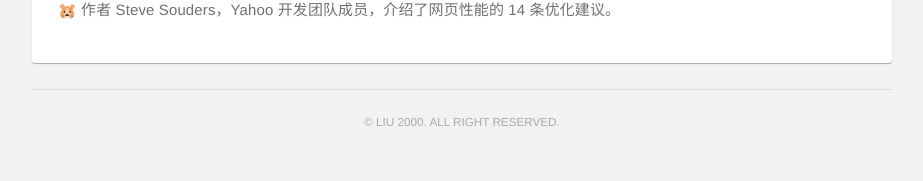
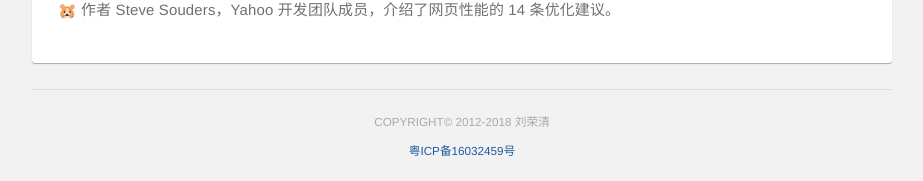
Before and after one commit to chenzilu1990/liurongqing.github.io, a Jekyll site: the page built from index.html, in a window 1280 px wide and 900 px high, scrolled down 2900 px. Shown: the part 716-897 px from the top of the window, without its empty margins (178-1101 px from the left). Built offline with Jekyll 4.4.1, drawn with Linux system fonts in a browser that asks for light colours; emoji names are drawn with the system emoji font; comment, search, counter and statistics services are not loaded; before the commit the page ends 3772 px from its top, so only the background shows below that.

Commit message:
备案号

```diff
--- a/_includes/footer.html
+++ b/_includes/footer.html
@@ -1,3 +1,4 @@
 <div class="footer">
-    <p>© Liu 2000. All right reserved.</p>
+    <p>Copyright© 2012-2018 刘荣清</p>
+    <p><a target="_blank" href="http://www.miibeian.gov.cn/">粤ICP备16032459号</a></p>
 </div>
```
